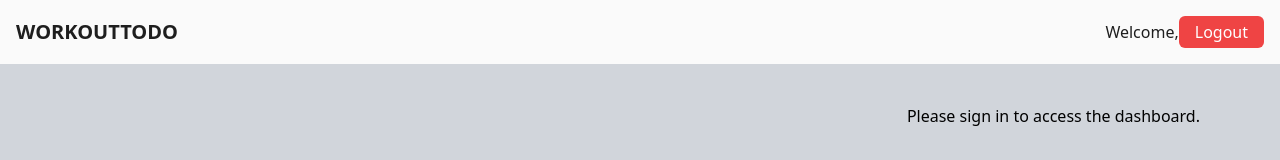
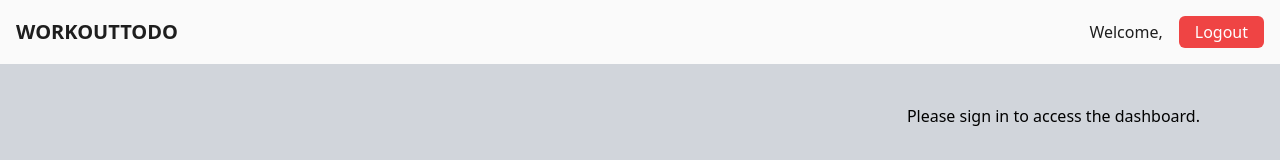
Before and after one commit to YassineDev1/WORKOUTTODO-frontend, a Next.js app: page /dashboard in a window 1280 px wide. Shown: the top 160 px of the page. Built offline with nearby package versions, Linux system fonts and the light colour scheme; no server answers.

Commit message:
add gap-4 in NavBar

```diff
--- a/app/components/Workout/NavBar.tsx
+++ b/app/components/Workout/NavBar.tsx
@@ -10,7 +10,7 @@ const NavBar: React.FC<NavBar> = ({ name }) => {
   return (
     <nav className="flex items-center gap-12 justify-between p-4 bg-[#FAFAFA]">
       <div className="text-xl font-bold text-[#1E1E1E]">WORKOUTTODO</div>
-      <div className="text-[#1E1E1E] flex sm:flex-row flex-col justify-center items-center">
+      <div className="text-[#1E1E1E] flex sm:flex-row flex-col gap-4 justify-center items-center">
         <span className="text-center text-[#1E1E1E]">Welcome, {name}</span>
         <button
           onClick={() => signOut()}
```
